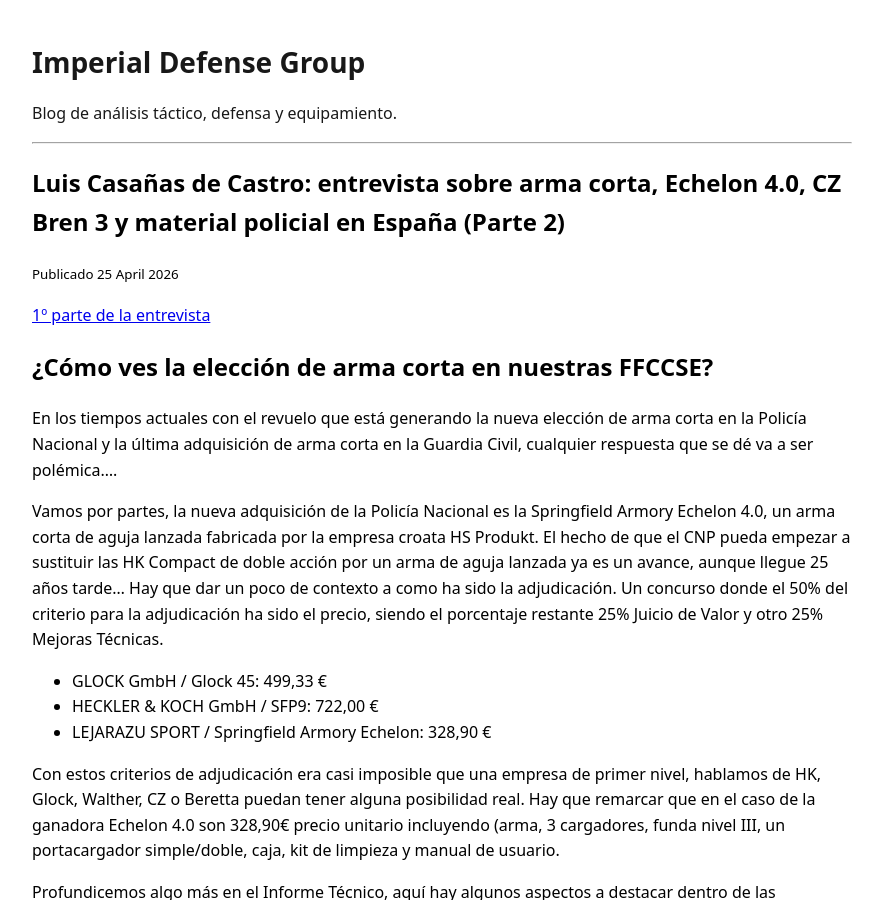
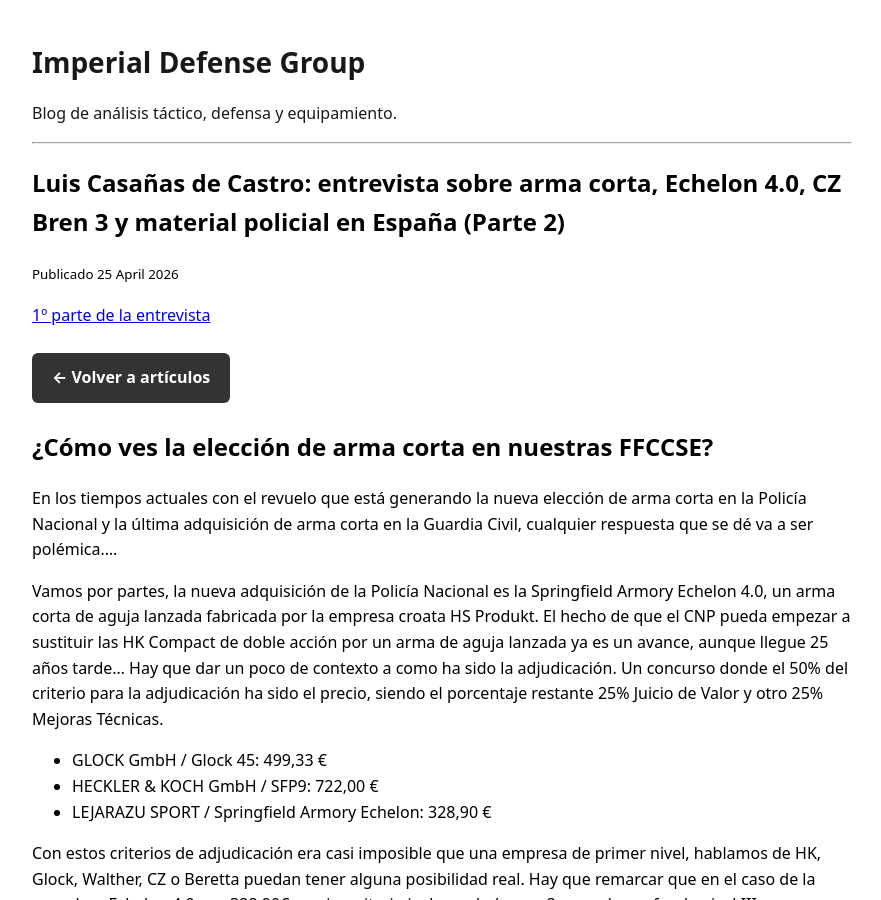
Before and after one commit to imperialdefensegroup/articulos, a Jekyll site: the page built from _posts/2026-04-25-entrevista-luis-casanas-parte-2.md, in a window 1280 px wide and 900 px high. Shown: the whole window, without its empty margins (198-1079 px from the left). Built offline with Jekyll 4.4.1, drawn with Linux system fonts in a browser that asks for light colours.

Commit message:
Update 2026-04-25-entrevista-luis-casanas-parte-2.md

```diff
--- a/_posts/2026-04-25-entrevista-luis-casanas-parte-2.md
+++ b/_posts/2026-04-25-entrevista-luis-casanas-parte-2.md
@@ -5,6 +5,12 @@ date: 2026-04-25
 permalink: /entrevista-luis-casanas-parte-2/
 ---
 [1º parte de la entrevista](https://imperialdefensegroup.github.io/articulos/2025/09/04/luis-casanas-de-castro-consultor-tactico/)
+<p style="margin: 25px 0;">
+  <a href="https://imperialdefensegroup.github.io/articulos/"
+     style="display: inline-block; background-color: #333; color: #fff; padding: 12px 20px; text-decoration: none; border-radius: 6px; font-weight: bold;">
+    ← Volver a artículos
+  </a>
+</p>
 
 ## ¿Cómo ves la elección de arma corta en nuestras FFCCSE?
 En los tiempos actuales con el revuelo que está generando la nueva elección de arma corta en la Policía Nacional y la última adquisición de arma corta en la Guardia Civil, cualquier respuesta que se dé va a ser polémica….
```
